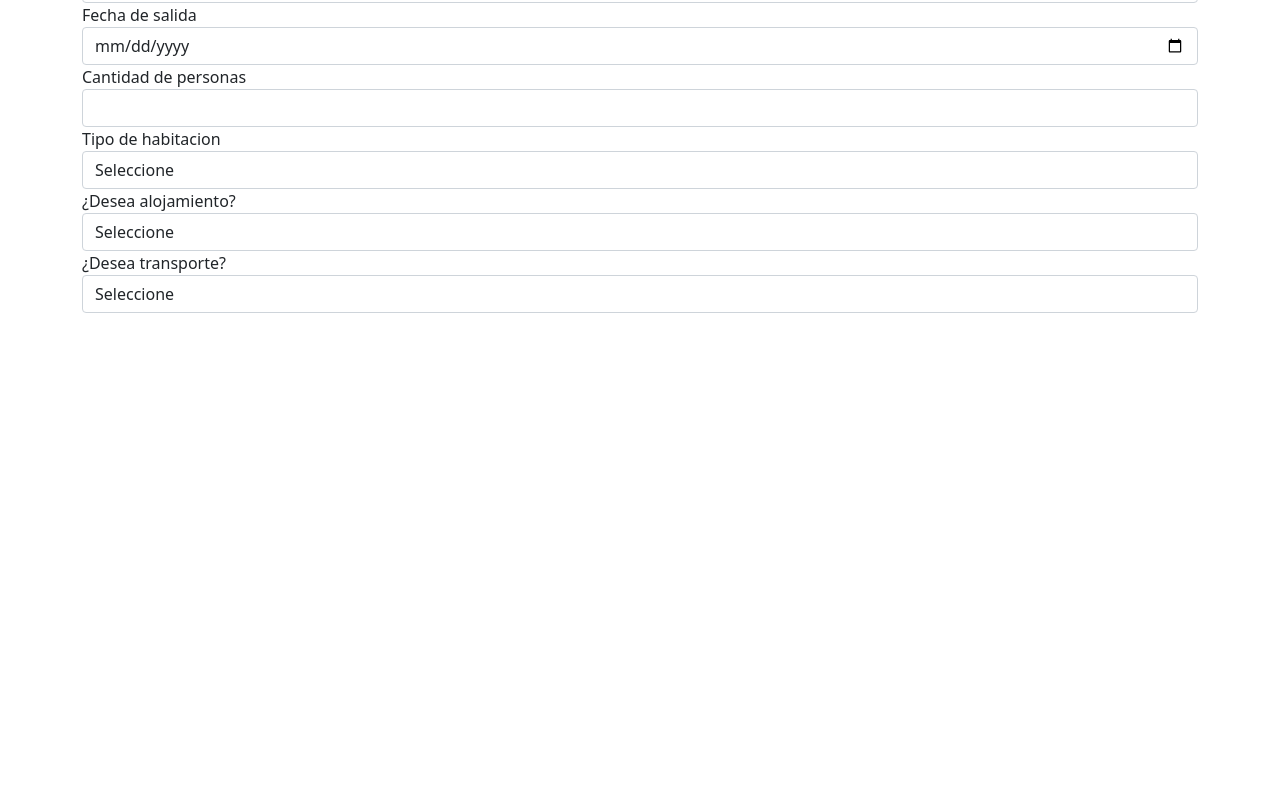
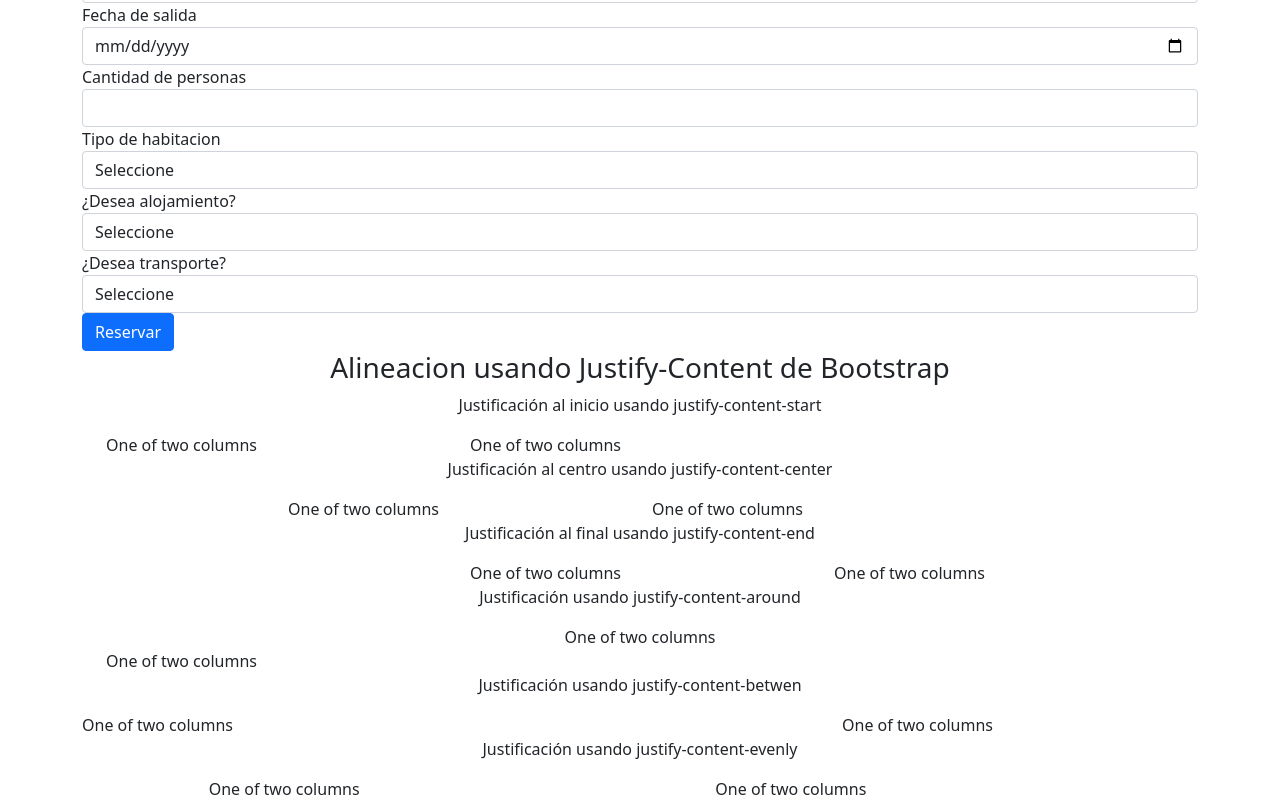
Before and after one commit to oramirezj/ProyectoCoursera, a website: page index.html in a window 1280 px wide. Shown: the part 343-1144 px from the top of the page. Before the commit the page ends 800 px from the top, so only its background shows below. Drawn offline with nearby package versions, Linux system fonts and the light colour scheme.

Commit message:
Fin de practicas ahora proyecto curso

```diff
--- a/index.html
+++ b/index.html
@@ -2,11 +2,13 @@
 <html lang="en">
 
 <head>
-    <meta charset="UTF-8">
-    <meta http-equiv="X-UA-Compatible" content="IE=edge">
-    <meta name="viewport" content="width=device-width, initial-scale=1.0">
+    <meta charset="UTF-8" />
+    <meta http-equiv="X-UA-Compatible" content="IE=edge" />
+    <meta name="viewport" content="width=device-width, initial-scale=1.0" />
     <title>🪂Guia Hoteles</title>
-    <link rel="stylesheet" href="node_modules/bootstrap/dist/css/bootstrap.min.css">
+    <link rel="stylesheet" href="node_modules/bootstrap/dist/css/bootstrap.min.css" />
+    <meta name="author" content="Omar Ramírez" />
+    <meta name="description" content="Protecto Coursera curso desarrollador full stack" />
 </head>
 
 <body>
@@ -83,6 +85,64 @@
                             <option value="No">No</option>
                         </select>
                     </div>
+                    <button type="submit" class="btn btn-primary">Reservar</button>
+                    <!--Prueba alineacion de contenido bootstrap-->
+                    <h3 class="row justify-content-center">Alineacion usando Justify-Content de Bootstrap</h3>
+                    <div class="container">
+                        <p class="row justify-content-center">Justificación al inicio usando justify-content-start</p>
+                        <div class="row justify-content-start">
+                            <div class="col-4">
+                                One of two columns
+                            </div>
+                            <div class="col-4">
+                                One of two columns
+                            </div>
+                        </div>
+                        <p class="row justify-content-center">Justificación al centro usando justify-content-center</p>
+                        <div class="row justify-content-center">
+                            <div class="col-4">
+                                One of two columns
+                            </div>
+                            <div class="col-4">
+                                One of two columns
+                            </div>
+                        </div>
+                        <p class="row justify-content-center">Justificación al final usando justify-content-end</p>
+                        <div class="row justify-content-end">
+                            <div class="col-4">
+                                One of two columns
+                            </div>
+                            <div class="col-4">
+                                One of two columns
+                            </div>
+                        </div>
+                        <p class="row justify-content-center">Justificación usando justify-content-around</p>
+                        <div class="row justify-content-around" <div class="col-4">
+                            One of two columns
+                        </div>
+                        <div class="col-4">
+                            One of two columns
+                        </div>
+                    </div>
+                    <p class="row justify-content-center">Justificación usando justify-content-betwen</p>
+                    <div class="row justify-content-between">
+                        <div class="col-4">
+                            One of two columns
+                        </div>
+                        <div class="col-4">
+                            One of two columns
+                        </div>
+                    </div>
+                    <p class="row justify-content-center">Justificación usando justify-content-evenly</p>
+                    <div class="row justify-content-evenly">
+                        <div class="col-4">
+                            One of two columns
+                        </div>
+                        <div class="col-4">
+                            One of two columns
+                        </div>
+                    </div>
+            </div>
 </body>
 
 
```
